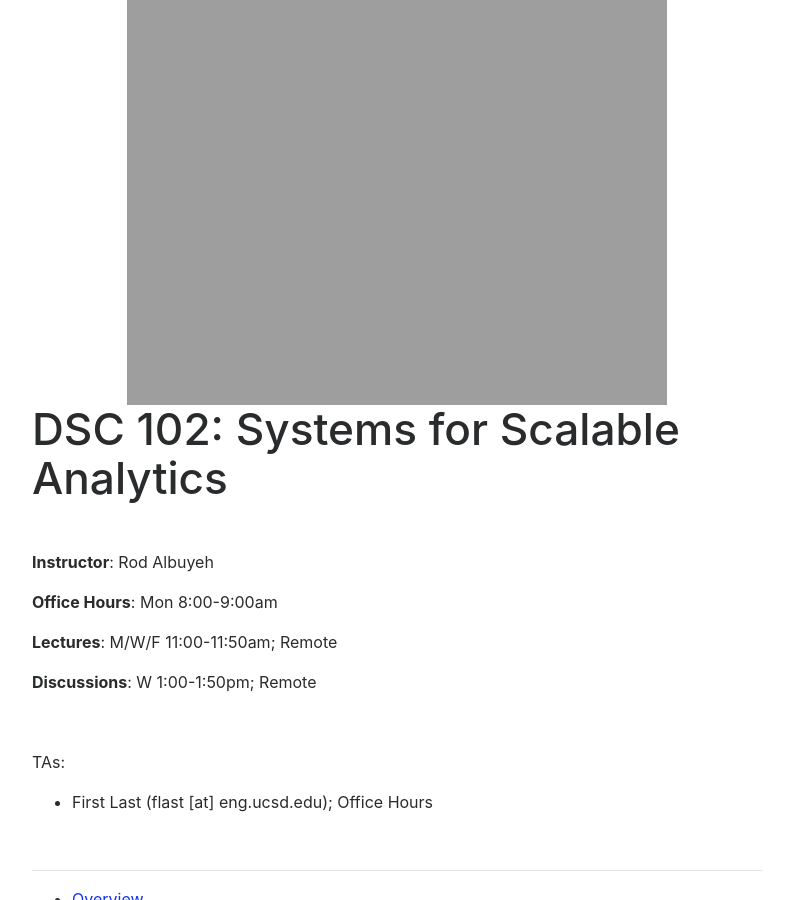
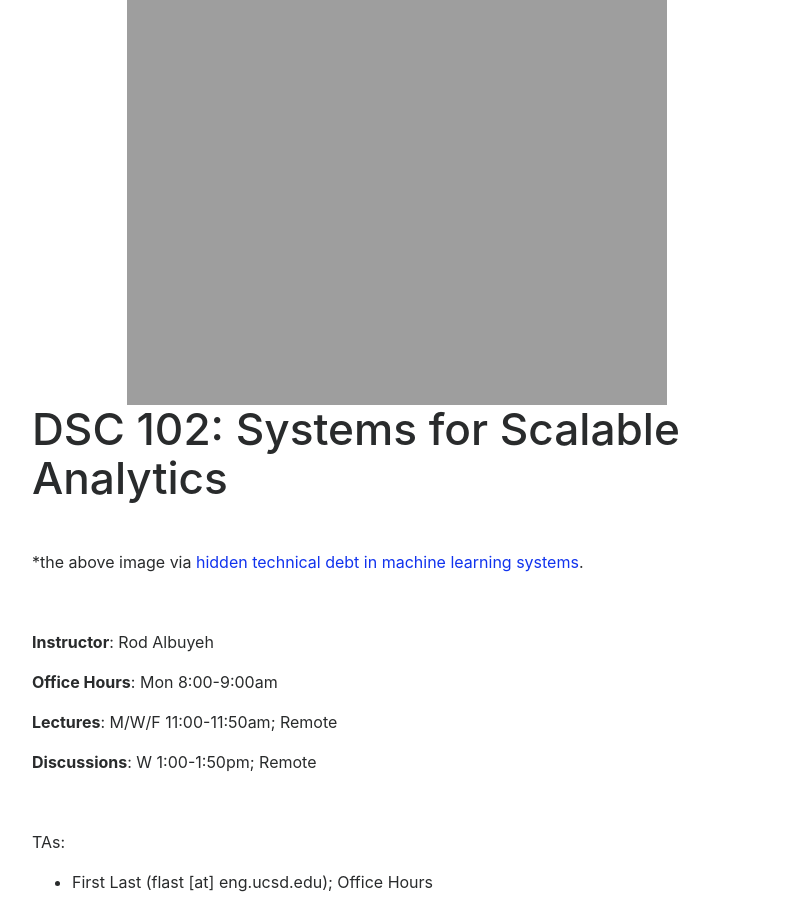
Before and after one commit to albuyeh/dsc102-spring-2021, a Jekyll site: the page built from docs/index.md, in a window 1280 px wide and 900 px high. Shown: the whole window, without its empty margins (243-1036 px from the left). Built offline with Jekyll 4.4.1, drawn with Linux system fonts in a browser that asks for light colours; nearby versions of some CDN libraries.

Commit message:
hyperlink

```diff
--- a/docs/index.md
+++ b/docs/index.md
@@ -4,6 +4,9 @@
 doodle: "/bd.png"
 permalink: /
 ---
+&nbsp;
+
+*the above image via [hidden technical debt in machine learning systems](https://papers.nips.cc/paper/2015/file/86df7dcfd896fcaf2674f757a2463eba-Paper.pdf).
 
 &nbsp;
 
```
